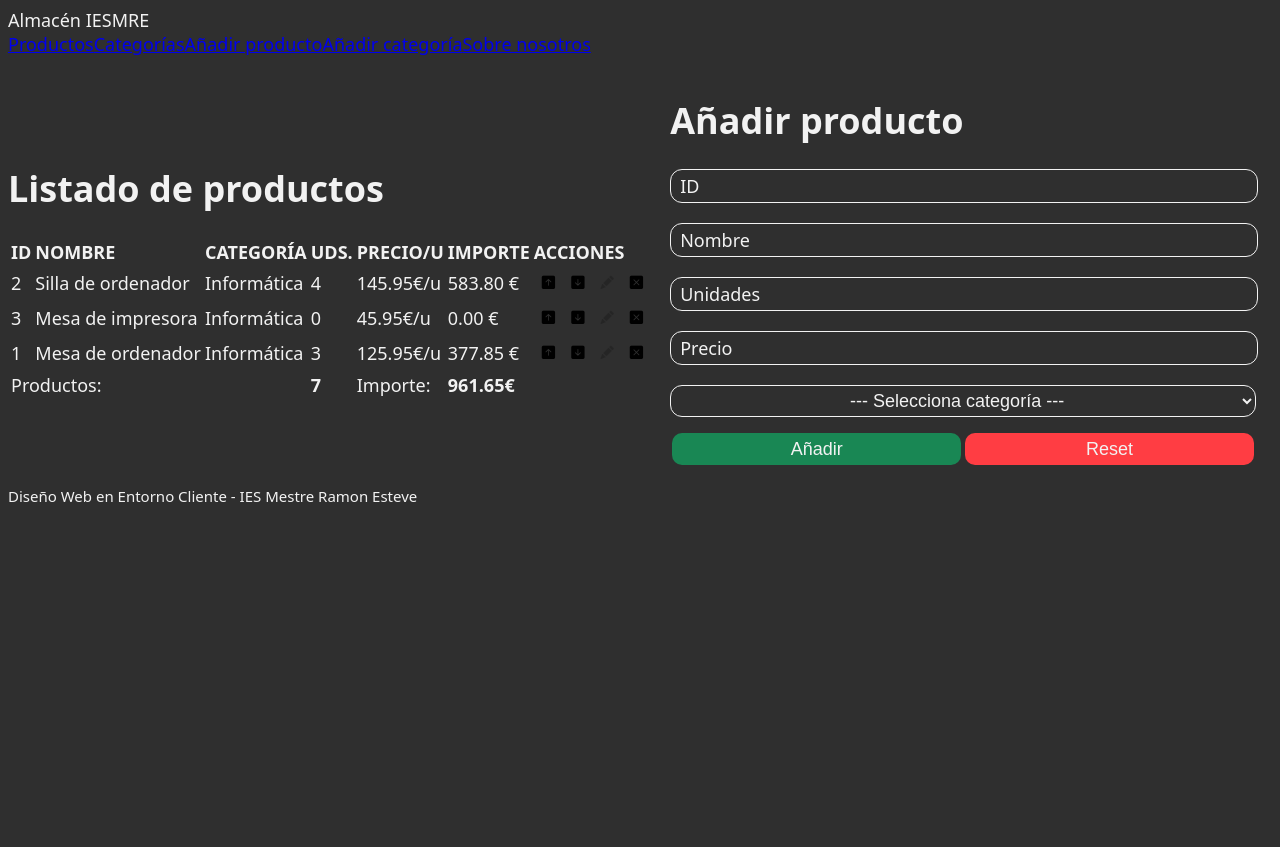
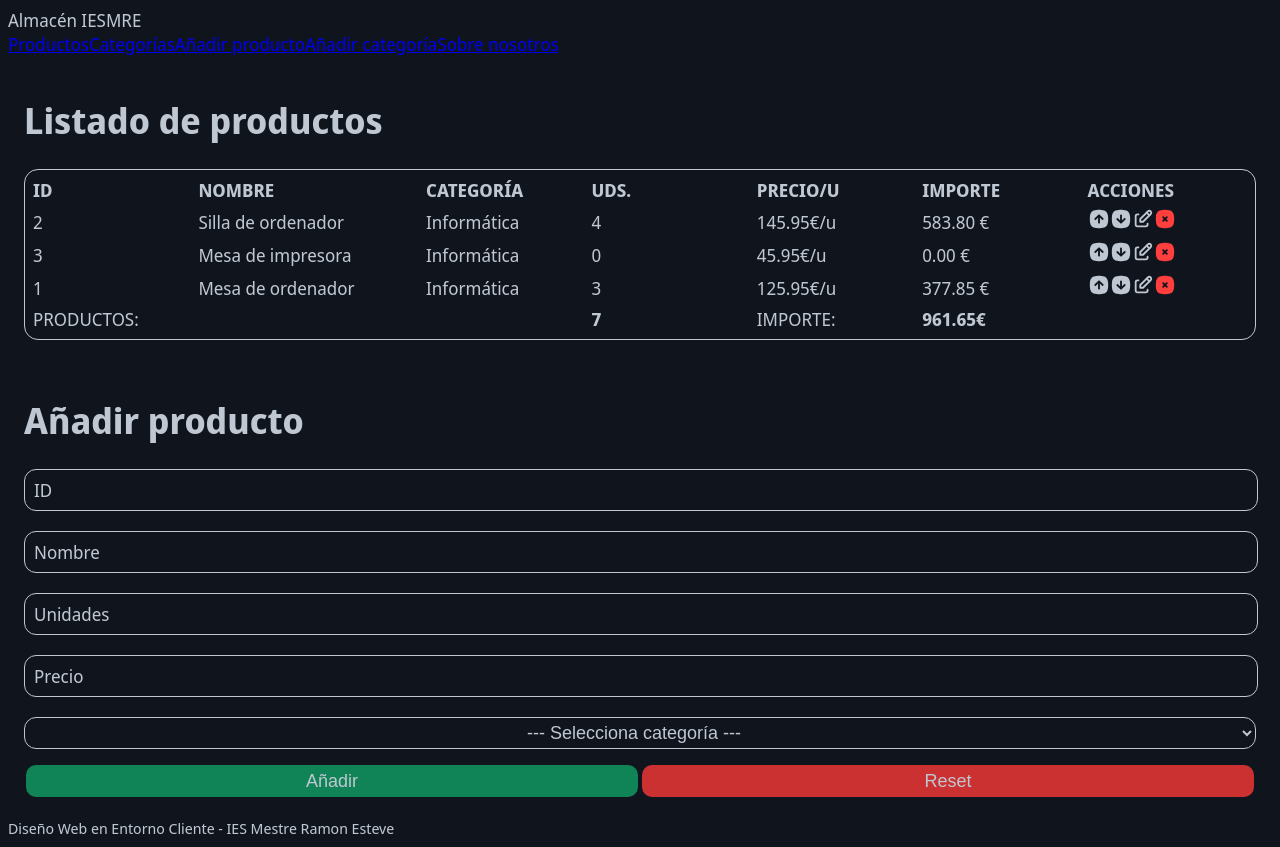
Before and after one commit to notDRKY/vue-final-project-dwc, a Vue app: page / in a window 1280 px wide. Before the commit the page ends 800 px from the top, so only its background shows below. Built offline with nearby package versions, Linux system fonts and the light colour scheme.

Commit message:
added styles

```diff
--- a/src/App.vue
+++ b/src/App.vue
@@ -30,10 +30,12 @@ export default {
 </template>
 
 <style>
+@import url('https://fonts.googleapis.com/css2?family=Noto+Sans+Display&display=swap');
+
 body {
-  color: #f2f2f2;
-  background-color: #2f2f2f;
-  font-family: ui-sans-serif, system-ui, -apple-system, BlinkMacSystemFont, "Segoe UI", Roboto, "Helvetica Neue", Arial, "Noto Sans", sans-serif, "Apple Color Emoji", "Segoe UI Emoji", "Segoe UI Symbol", "Noto Color Emoji";
+  color: #bfc7d2;
+  background-color: #10151d;
+  font-family: Noto Sans Display,ui-sans-serif,system-ui,-apple-system,BlinkMacSystemFont,Segoe UI,Roboto,Helvetica Neue,Arial,Noto Sans,sans-serif,"Apple Color Emoji","Segoe UI Emoji",Segoe UI Symbol,"Noto Color Emoji";
   font-size: 18px;
 }
 
@@ -42,14 +44,41 @@ body {
   height: 100%;
   display: flex;
   flex-wrap: wrap;
-  align-items: center;
+
+}
+
+/* Table styles */
+
+.table_cont {
+  padding: 1rem;
+  width: 100%;
 }
 
 table {
   flex: 1;
   width:100%;
+  box-sizing: border-box;
+  align-items: center;
+  border: 1.25px solid #bfc7d2;
+  border-radius: 14px;
+  padding: 0.25rem;
 }
 
+table thead {
+  text-transform: uppercase;
+  font-weight: bold;
+}
+
+table td {
+  min-width: 7rem;
+  padding: 0.125rem;
+}
+
+table tr.total {
+  text-transform: uppercase;
+}
+
+/* Form styles */
 form {
   flex: 1;
   width: 100%;
@@ -72,7 +101,7 @@ form .input-group label {
   left: 5px;
   transform: translateY(-50%);
   font-size: 18px;
-  color: #f2f2f2;
+  color: #bfc7d2;
   padding: 0 5px;
   pointer-events: none;
   transition: .5s;
@@ -82,11 +111,11 @@ form .input-group input {
   margin: 0;
   padding: 0;
   font-size: 18px;
-  height: 2rem;
+  height: 2.5rem;
   min-width: 100%;
-  color: #f2f2f2;
+  color: #bfc7d2;
   background-color: transparent;
-  border: 1.25px solid #f2f2f2;
+  border: 1.25px solid #bfc7d2;
   border-radius: 12px;
   outline: none;
 }
@@ -95,7 +124,7 @@ form .input-group input:focus~label,
 form .input-group input:valid~label {
   top: 0;
   font-size: 14px;
-  background: #2f2f2f;
+  background: #10151d;
 }
 
 form select {
@@ -105,15 +134,15 @@ form select {
   height: 2rem;
   min-width: 100%;
   text-align: center;
-  color: #f2f2f2;
+  color: #bfc7d2;
   background-color: transparent;
-  border: 1.25px solid #f2f2f2;
+  border: 1.25px solid #bfc7d2;
   border-radius: 12px;
 }
 
 form select option {
   outline: none;
-  background-color: #2f2f2f;
+  background-color: #10151d;
 }
 
 form .buttons {
@@ -123,29 +152,29 @@ form .buttons {
 
 form button {
   margin: 1rem 0.125rem 0.125rem 0.125rem;
-  color: #f2f2f2;
+  color: #bfc7d2;
   font-size: 18px;
   min-height: 2rem;
   border-radius: 10px;
   border: 0.1rem transparent;
   cursor: pointer;
-  background-color: #ff3d43;
+  background-color: #cc3131;
   flex: 1;
 }
 
 form button:hover {
-  background-color: #b22a2e;
+  background-color: #992424;
   transition: .5s;
 }
 
 form button[type=submit] {
-  color: #f2f2f2;
-  background-color: #198754;
+  color: #bfc7d2;
+  background-color: #108456;
   flex: 1;
 }
 
 form button[type=submit]:hover {
-  background-color: #0f5434;
+  background-color: #095134;
   transition: .5s;
 }
 
--- a/src/components/ProductItem.vue
+++ b/src/components/ProductItem.vue
@@ -8,13 +8,49 @@
     <td>{{ (item.price * item.units).toFixed(2) }} €</td>
     <td class="text-center">
       <!--Botón flecha apuntando hacía arriba-->
-      <button @click="incrementProductUnts" class="bi bi-arrow-up-square-fill"></button>
+      <button @click="incrementProductUnts">
+        <svg xmlns="http://www.w3.org/2000/svg"
+          class="icon icon-tabler icon-tabler-square-rounded-arrow-up-filled" width="22" height="22" viewBox="0 0 24 24"
+          stroke-width="2" stroke="currentColor" fill="none" stroke-linecap="round" stroke-linejoin="round">
+          <path stroke="none" d="M0 0h24v24H0z" fill="none"></path>
+          <path
+            d="M12 2c-.218 0 -.432 .002 -.642 .005l-.616 .017l-.299 .013l-.579 .034l-.553 .046c-4.785 .464 -6.732 2.411 -7.196 7.196l-.046 .553l-.034 .579c-.005 .098 -.01 .198 -.013 .299l-.017 .616l-.004 .318l-.001 .324c0 .218 .002 .432 .005 .642l.017 .616l.013 .299l.034 .579l.046 .553c.464 4.785 2.411 6.732 7.196 7.196l.553 .046l.579 .034c.098 .005 .198 .01 .299 .013l.616 .017l.642 .005l.642 -.005l.616 -.017l.299 -.013l.579 -.034l.553 -.046c4.785 -.464 6.732 -2.411 7.196 -7.196l.046 -.553l.034 -.579c.005 -.098 .01 -.198 .013 -.299l.017 -.616l.005 -.642l-.005 -.642l-.017 -.616l-.013 -.299l-.034 -.579l-.046 -.553c-.464 -4.785 -2.411 -6.732 -7.196 -7.196l-.553 -.046l-.579 -.034a28.058 28.058 0 0 0 -.299 -.013l-.616 -.017l-.318 -.004l-.324 -.001zm-.148 5.011l.058 -.007l.09 -.004l.075 .003l.126 .017l.111 .03l.111 .044l.098 .052l.104 .074l.082 .073l4 4a1 1 0 0 1 -1.32 1.497l-.094 -.083l-2.293 -2.292v5.585a1 1 0 0 1 -1.993 .117l-.007 -.117v-5.585l-2.293 2.292a1 1 0 0 1 -1.32 .083l-.094 -.083a1 1 0 0 1 -.083 -1.32l.083 -.094l4 -4a.927 .927 0 0 1 .112 -.097l.11 -.071l.114 -.054l.105 -.035l.118 -.025z"
+            fill="currentColor" stroke-width="0"></path>
+        </svg>
+      </button>
       <!--Botón flecha apuntando hacía abajo-->
-      <button @click="decreaseProductUnts" class="bi bi-arrow-down-square-fill"></button>
+      <button @click="decreaseProductUnts">
+        <svg xmlns="http://www.w3.org/2000/svg" class="icon icon-tabler icon-tabler-square-rounded-arrow-down-filled"
+          width="22" height="22" viewBox="0 0 24 24" stroke-width="2" stroke="currentColor" fill="none"
+          stroke-linecap="round" stroke-linejoin="round">
+          <path stroke="none" d="M0 0h24v24H0z" fill="none"></path>
+          <path
+            d="M12 2c-.218 0 -.432 .002 -.642 .005l-.616 .017l-.299 .013l-.579 .034l-.553 .046c-4.785 .464 -6.732 2.411 -7.196 7.196l-.046 .553l-.034 .579c-.005 .098 -.01 .198 -.013 .299l-.017 .616l-.004 .318l-.001 .324c0 .218 .002 .432 .005 .642l.017 .616l.013 .299l.034 .579l.046 .553c.464 4.785 2.411 6.732 7.196 7.196l.553 .046l.579 .034c.098 .005 .198 .01 .299 .013l.616 .017l.642 .005l.642 -.005l.616 -.017l.299 -.013l.579 -.034l.553 -.046c4.785 -.464 6.732 -2.411 7.196 -7.196l.046 -.553l.034 -.579c.005 -.098 .01 -.198 .013 -.299l.017 -.616l.005 -.642l-.005 -.642l-.017 -.616l-.013 -.299l-.034 -.579l-.046 -.553c-.464 -4.785 -2.411 -6.732 -7.196 -7.196l-.553 -.046l-.579 -.034a28.058 28.058 0 0 0 -.299 -.013l-.616 -.017l-.318 -.004l-.324 -.001zm0 5a1 1 0 0 1 .993 .883l.007 .117v5.585l2.293 -2.292a1 1 0 0 1 1.32 -.083l.094 .083a1 1 0 0 1 .083 1.32l-.083 .094l-4 4a1.008 1.008 0 0 1 -.112 .097l-.11 .071l-.114 .054l-.105 .035l-.149 .03l-.117 .006l-.075 -.003l-.126 -.017l-.111 -.03l-.111 -.044l-.098 -.052l-.092 -.064l-.094 -.083l-4 -4a1 1 0 0 1 1.32 -1.497l.094 .083l2.293 2.292v-5.585a1 1 0 0 1 1 -1z"
+            fill="currentColor" stroke-width="0"></path>
+        </svg>
+      </button>
       <!--Botón de editar (claramente no funcional)-->
-      <button @click="returnCategory" class="bi bi-pencil-fill" disabled></button>
+      <button @click="returnCategory">
+        <svg xmlns="http://www.w3.org/2000/svg" class="icon icon-tabler icon-tabler-edit" width="22" height="22"
+          viewBox="0 0 24 24" stroke-width="2" stroke="currentColor" fill="none" stroke-linecap="round"
+          stroke-linejoin="round">
+          <path stroke="none" d="M0 0h24v24H0z" fill="none"></path>
+          <path d="M7 7h-1a2 2 0 0 0 -2 2v9a2 2 0 0 0 2 2h9a2 2 0 0 0 2 -2v-1"></path>
+          <path d="M20.385 6.585a2.1 2.1 0 0 0 -2.97 -2.97l-8.415 8.385v3h3l8.385 -8.415z"></path>
+          <path d="M16 5l3 3"></path>
+        </svg>
+      </button>
       <!--Botón de borrar-->
-      <button @click="delProduct" class="bi bi-x-square-fill"></button>
+      <button @click="delProduct">
+        <svg xmlns="http://www.w3.org/2000/svg" class="icon icon-tabler icon-tabler-square-rounded-x-filled" width="22"
+          height="22" viewBox="0 0 24 24" stroke-width="2" stroke="#ff3e3e" fill="none" stroke-linecap="round"
+          stroke-linejoin="round">
+          <path stroke="none" d="M0 0h24v24H0z" fill="none"></path>
+          <path
+            d="M12 2l.324 .001l.318 .004l.616 .017l.299 .013l.579 .034l.553 .046c4.785 .464 6.732 2.411 7.196 7.196l.046 .553l.034 .579c.005 .098 .01 .198 .013 .299l.017 .616l.005 .642l-.005 .642l-.017 .616l-.013 .299l-.034 .579l-.046 .553c-.464 4.785 -2.411 6.732 -7.196 7.196l-.553 .046l-.579 .034c-.098 .005 -.198 .01 -.299 .013l-.616 .017l-.642 .005l-.642 -.005l-.616 -.017l-.299 -.013l-.579 -.034l-.553 -.046c-4.785 -.464 -6.732 -2.411 -7.196 -7.196l-.046 -.553l-.034 -.579a28.058 28.058 0 0 1 -.013 -.299l-.017 -.616c-.003 -.21 -.005 -.424 -.005 -.642l.001 -.324l.004 -.318l.017 -.616l.013 -.299l.034 -.579l.046 -.553c.464 -4.785 2.411 -6.732 7.196 -7.196l.553 -.046l.579 -.034c.098 -.005 .198 -.01 .299 -.013l.616 -.017c.21 -.003 .424 -.005 .642 -.005zm-1.489 7.14a1 1 0 0 0 -1.218 1.567l1.292 1.293l-1.292 1.293l-.083 .094a1 1 0 0 0 1.497 1.32l1.293 -1.292l1.293 1.292l.094 .083a1 1 0 0 0 1.32 -1.497l-1.292 -1.293l1.292 -1.293l.083 -.094a1 1 0 0 0 -1.497 -1.32l-1.293 1.292l-1.293 -1.292l-.094 -.083z"
+            fill="#ff3e3e" stroke-width="0"></path>
+        </svg>
+      </button>
     </td>
   </tr>
 </template>
@@ -56,15 +92,13 @@ export default {
 </script>
 
 <style scoped>
-@import url("https://cdn.jsdelivr.net/npm/bootstrap-icons@1.10.2/font/bootstrap-icons.css");
-
 tr td button {
-  padding: 0.5rem;
   border: 0px;
+  padding: 0;
   background-color: transparent;
+  color: #bfc7d2;
 }
 
 tr td button:hover {
   cursor: pointer;
-}
-</style>
+}</style>
--- a/src/components/ProductsTable.vue
+++ b/src/components/ProductsTable.vue
@@ -1,5 +1,5 @@
 <template>
-  <div>
+  <div class="table_cont">
     <h1>Listado de productos</h1>
     <table v-if="products.length">
       <thead>
@@ -16,7 +16,7 @@
       <tbody>
         <product-item v-for="i in products" :key="i.id" :item="i"></product-item>
         <!--Fila de recuento de productos y importe total de estos:-->
-        <tr>
+        <tr class="total">
           <td colspan="3"> Productos:</td>
           <td><strong> {{ totalProducts }} </strong></td>
           <td>Importe:</td>
@@ -53,10 +53,3 @@ export default {
   }
 }
 </script>
-
-<style>
-  thead {
-    font-weight: bold;
-    text-transform: uppercase;
-  }
-</style>
```
